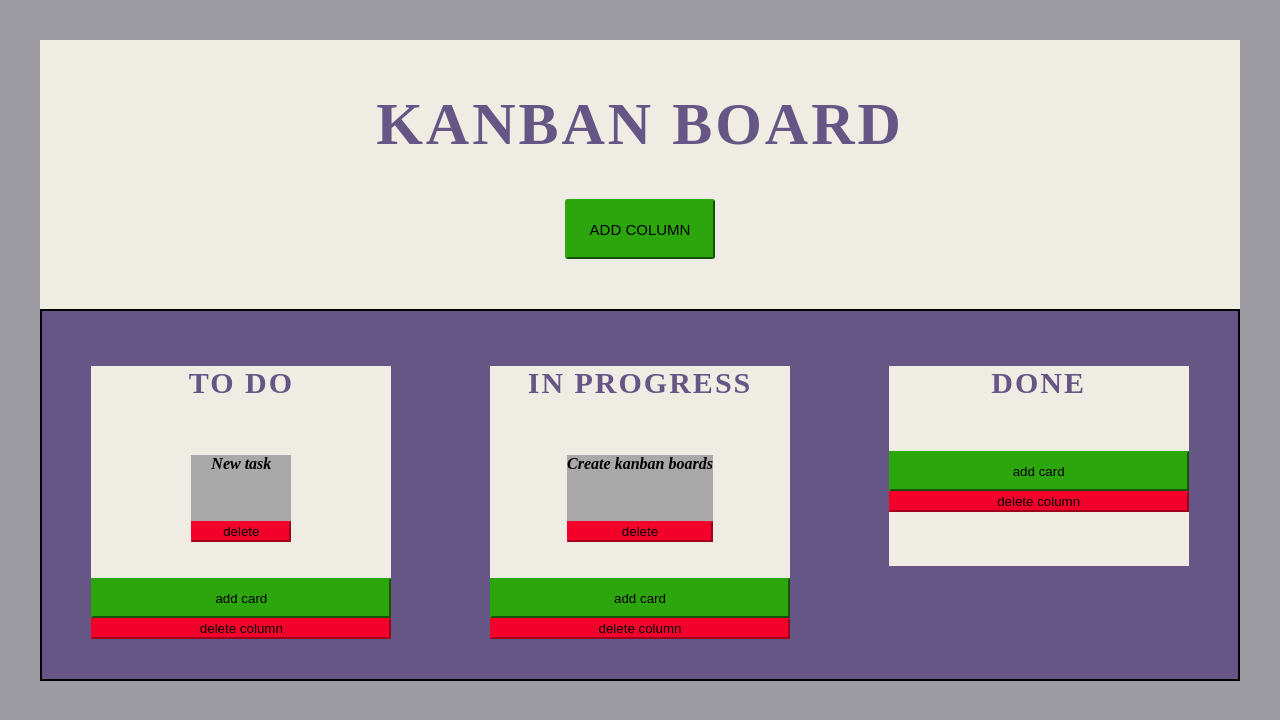
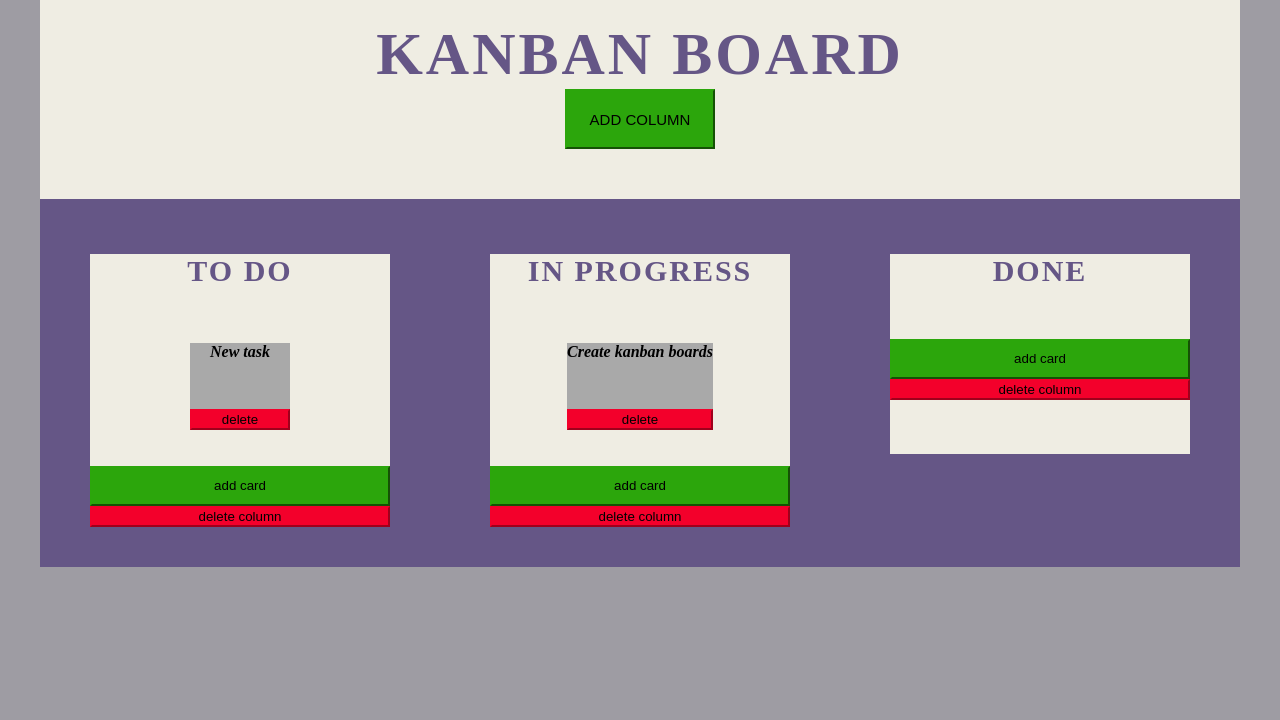
Before and after one commit to Eowm/Trello, a plain HTML site: page index.html in a window 1280 px wide. Drawn offline with nearby package versions, Linux system fonts and the light colour scheme.

Commit message:
Program working, playing with styles

```diff
--- a/sass/style.scss
+++ b/sass/style.scss
@@ -10,11 +10,12 @@ body {
         h1 {
             text-align: center;
             color: #655686;
-            padding: 50px 0 0 0 ;
+            padding: 20px 0 0 0;
             font-size: 60px;
             text-transform: uppercase;
-             font-weight: bold;
-             letter-spacing: 3px;
+            font-weight: bold;
+            letter-spacing: 3px;
+            margin: 0;
         }
         .big{
         	width: 100px;
@@ -25,27 +26,22 @@ body {
             width: 30px;
         }
         .create-column {
-
-					background-color: #2CA60C;
-					border-color: #2CA60C;
-           width: 150px;
+			background-color: #2CA60C;
+			border-color: #2CA60C;
+            width: 150px;
         	height: 60px;
         	font-size: 15px;
         	text-transform:uppercase;
-        	border-radius: 3px;
-        	box-shadow: 0px;
             &:hover {
             	background-color:green;
             	font-weight:bold;
             	box-shadow: 0px 0px 0px 1px;
-
             }
         }
         .column-container {
             display: flex;
             flex-wrap: wrap;
             justify-content: space-around;
-            border: 2px solid black;
             background-color: #655686;
             max-width: 1200px;
             margin: auto;
```
Also changed, not shown: css/style.css, 1 other file.
